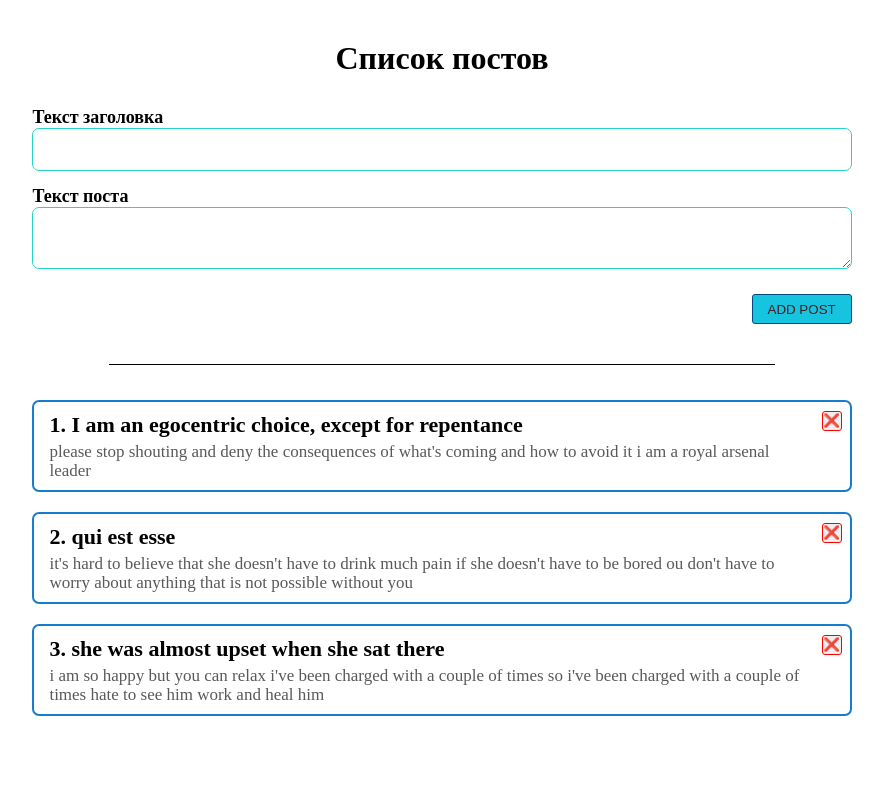
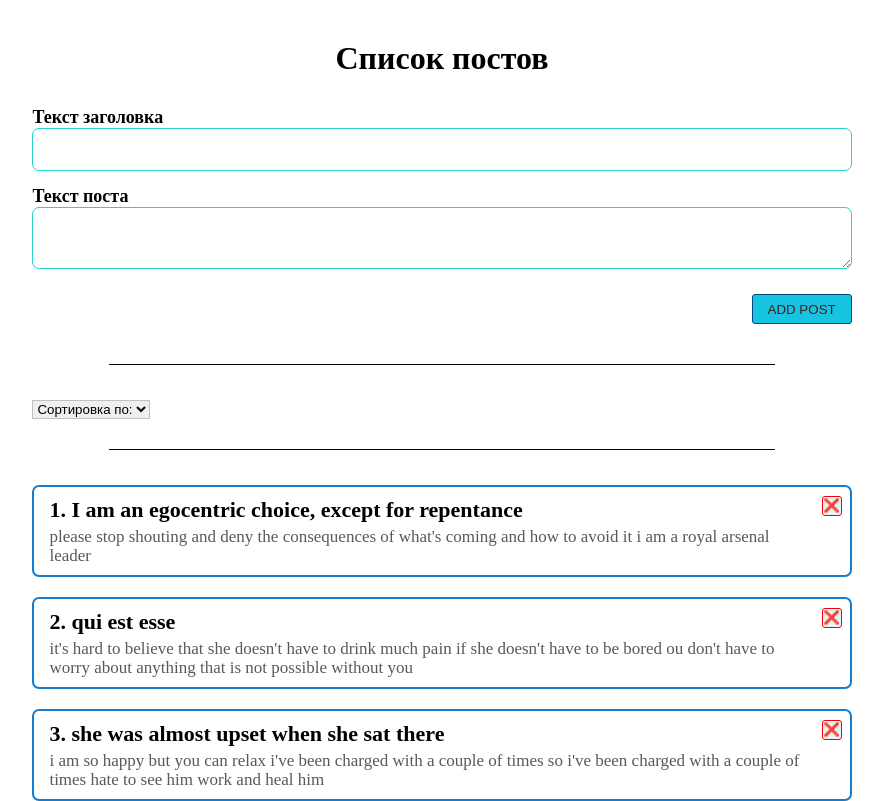
Before and after one commit to Max-Rus1977/training-react, a React (Create React App) app: page / in a window 1280 px wide. Shown: the whole page, without its empty margins (198-1081 px from the left). Built offline with nearby package versions, Linux system fonts and the light colour scheme.

Commit message:
Создание select

```diff
--- a/src/App.js
+++ b/src/App.js
@@ -30,6 +30,8 @@ function App() {
     },
   ])
 
+  const objOptions = ['Названию', 'Описанию']
+
   const funCreatePost = (newPost) => {
     setPosts([newPost, ...posts])
   }
@@ -43,6 +45,11 @@ function App() {
       <GenTitle genTitleText="Список постов" />
       <PostForm argCreatePost={funCreatePost} />
       <Line />
+      <select className='select'>
+        <option>Сортировка по:</option>
+        {objOptions.map((option) => <option>{option}</option>)}
+      </select>
+      <Line />
       {
         posts.length !== 0
           ? <PostList arrPosts={posts} argDeletePost={funDeletePost} />
--- a/src/styles.css
+++ b/src/styles.css
@@ -90,8 +90,9 @@ form {
   box-shadow: 1px 1px 1px #000;
 }
 
-.box-select {
-  margin-left: 10%;
+.select {
+  margin: 0 0 30px 10%;
+  border: 1px solid silver;
 }
 
 .line {
@@ -99,10 +100,6 @@ form {
   height: 1px;
   margin: 0 auto 35px auto;
   background-color: #000;
-}
-
-.box-select select {
-  border: 1px solid silver;
 }
 
 .box-post {
```
